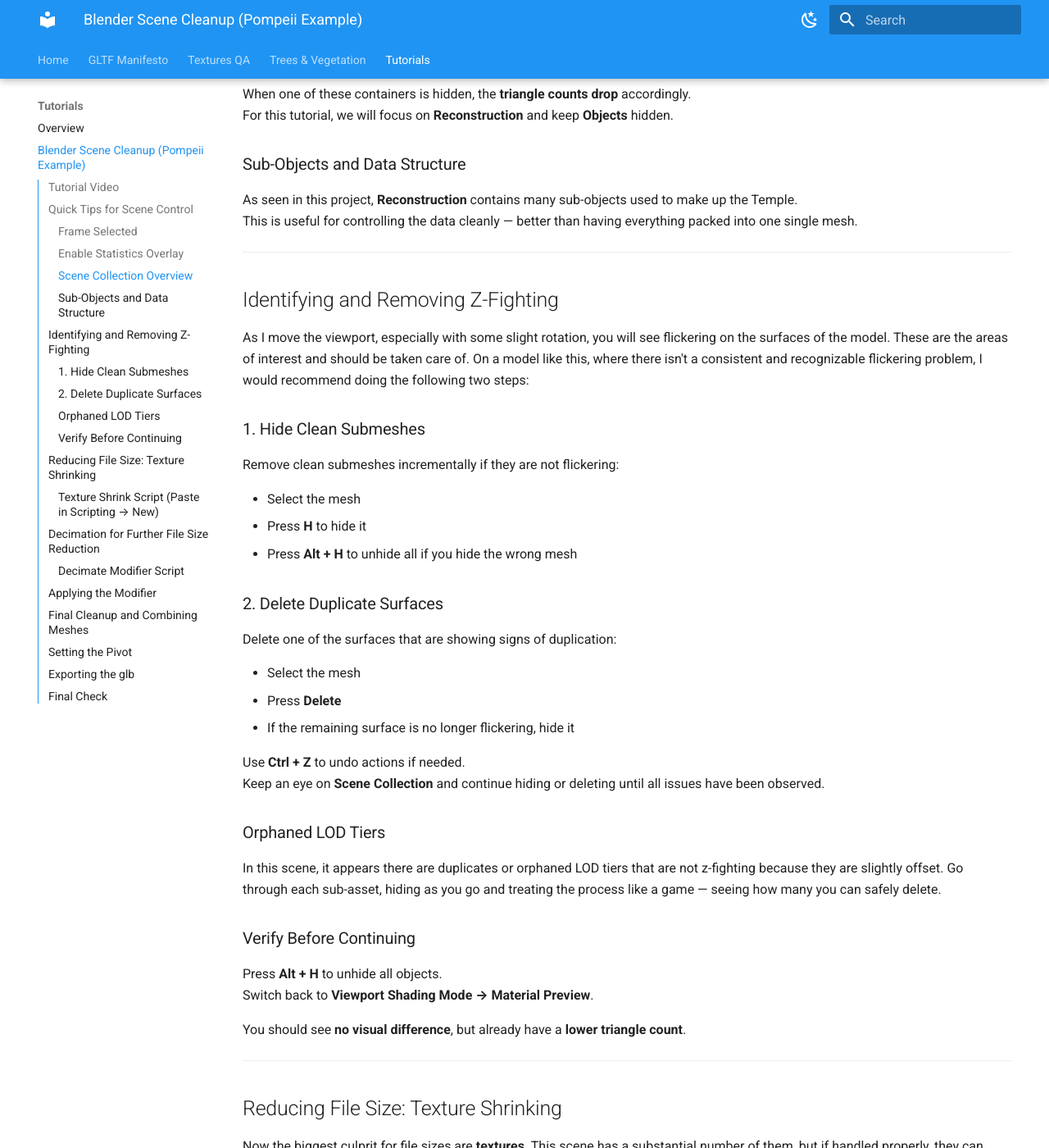
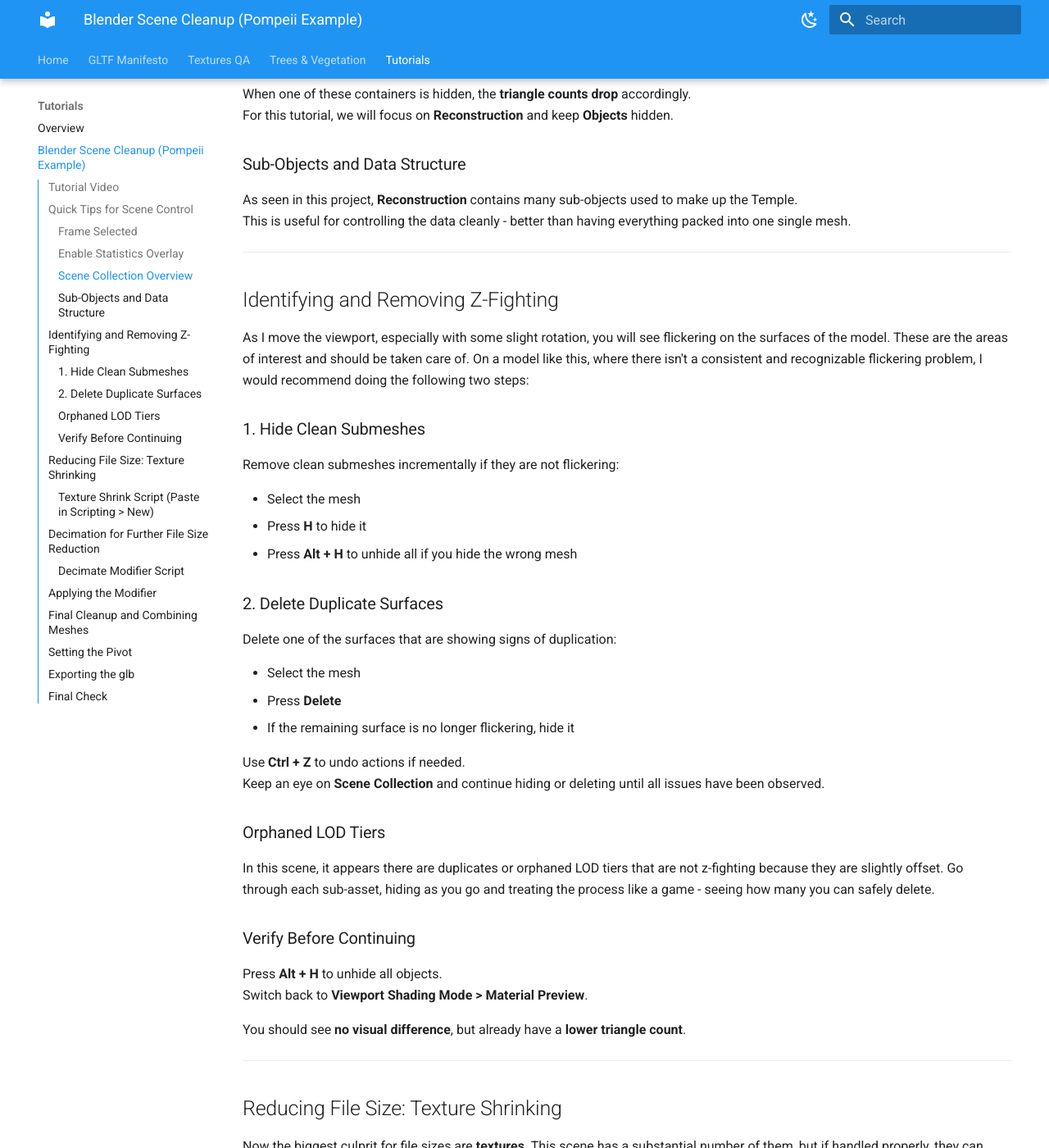
Before and after one commit to Shawhir/KnowledgeHub, an MkDocs documentation site: the page built from docs/tutorials/blender_scene_cleanup.md, in a window 1280 px wide and 1400 px high, scrolled down 1471 px. Shown: the whole window at 82% size. Built offline with MkDocs 1.6.1 and Material for MkDocs 9.7.7, drawn with Linux system fonts in a browser that asks for light colours; some of the changed text lies outside the part shown.

Commit message:
Update blender_scene_cleanup.md
clean up of symbols

````diff
--- a/docs/tutorials/blender_scene_cleanup.md
+++ b/docs/tutorials/blender_scene_cleanup.md
@@ -21,14 +21,14 @@ Lets start with some quick tips to help to give better control over the scene.
 First, one of the best tools for navigation is the **Frame Selected** tool.
 It can be found in:
 
-**View → Frame Selected**
+**View > Frame Selected**
 
 This will focus the area you currently have selected.
 For this WIP demo, the menu method is used instead of shortcuts.
 
 ### Enable Statistics Overlay
 
-In **Viewport → Overlays**, you will find a useful option called **Statistics**.
+In **Viewport > Overlays**, you will find a useful option called **Statistics**.
 Toggling it on gives you access to mesh counts and other useful data.
 
 ### Scene Collection Overview
@@ -47,7 +47,7 @@ For this tutorial, we will focus on **Reconstruction** and keep **Objects** hidd
 ### Sub-Objects and Data Structure
 
 As seen in this project, **Reconstruction** contains many sub-objects used to make up the Temple.
-This is useful for controlling the data cleanly — better than having everything packed into one single mesh.
+This is useful for controlling the data cleanly - better than having everything packed into one single mesh.
 
 ---
 ## Identifying and Removing Z-Fighting
@@ -75,12 +75,12 @@ Keep an eye on **Scene Collection** and continue hiding or deleting until all is
 
 ### Orphaned LOD Tiers
 
-In this scene, it appears there are duplicates or orphaned LOD tiers that are not z-fighting because they are slightly offset. Go through each sub-asset, hiding as you go and treating the process like a game — seeing how many you can safely delete.
+In this scene, it appears there are duplicates or orphaned LOD tiers that are not z-fighting because they are slightly offset. Go through each sub-asset, hiding as you go and treating the process like a game - seeing how many you can safely delete.
 
 ### Verify Before Continuing
 
 Press **Alt + H** to unhide all objects.
-Switch back to **Viewport Shading Mode → Material Preview**.
+Switch back to **Viewport Shading Mode > Material Preview**.
 
 You should see **no visual difference**, but already have a **lower triangle count**.
 
@@ -92,7 +92,7 @@ Now the biggest culprit for file sizes are **textures**. This scene has a substa
 
 Here we will use a script to shrink all textures to **1K resolution**.
 
-### Texture Shrink Script (Paste in Scripting → New)
+### Texture Shrink Script (Paste in Scripting > New)
 
 ```python
 import bpy
@@ -161,8 +161,8 @@ Delete any empty nodes in Scene Collection you don’t need and name your mesh n
 
 Selecting the combined mesh:
 
-1. Press **Shift + S → Cursor to World Origin**
-2. Then **Object → Set Origin → Origin to 3D Cursor**
+1. Press **Shift + S > Cursor to World Origin**
+2. Then **Object > Set Origin > Origin to 3D Cursor**
 
 This will set the pivot at **0,0,0** in world space.
 
@@ -174,7 +174,7 @@ Now final step, export this out as a **glb**.
 - Deselect any unused export factors
 - Change material images to **JPEG** to help lower file size
 
-You should now see a bigger difference in file size — down to around **25 MB**.
+You should now see a bigger difference in file size - down to around **25 MB**.
 
 ## Final Check
 
````
